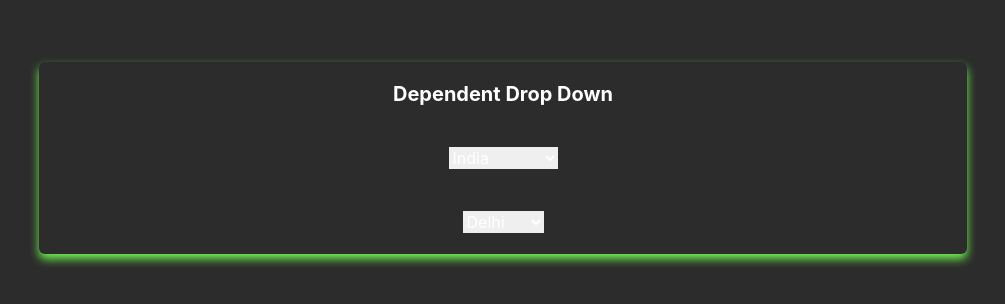
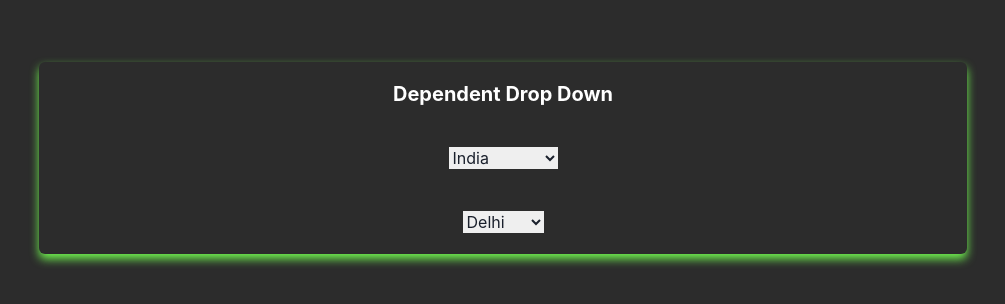
Before and after one commit to Devi-Harshan/work-porfolio, a React (Create React App) app: page /5 in a window 1280 px wide. Shown: the part 114-418 px from the top of the page, without its empty margins (137-1142 px from the left). Built offline with nearby package versions, Linux system fonts and the light colour scheme.

Commit message:
update drop down

```diff
--- a/src/composites/DependentDropDown.jsx
+++ b/src/composites/DependentDropDown.jsx
@@ -19,16 +19,17 @@ const DependentDropDown = () => {
         align={"center"}
         boxShadow={"0px 5px 10px 0px #70f54f;"}
         bg="#2c2c2c"
-        color="white"
       >
         <CardHeader>
-          <Heading size="md">Dependent Drop Down</Heading>
+          <Heading size="md" color="white">
+            Dependent Drop Down
+          </Heading>
         </CardHeader>
         <CardBody gap={2}>
           <select onChange={(e) => selectedField(e.target.value)}>
             {countries.map((val, i) => {
               return (
-                <option key={i} value={val.name}>
+                <option style={{ color: "black" }} key={i} value={val.name}>
                   {val.name}
                 </option>
               );
```
